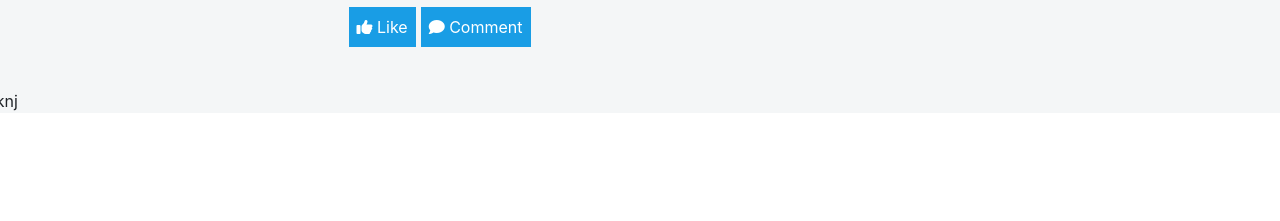
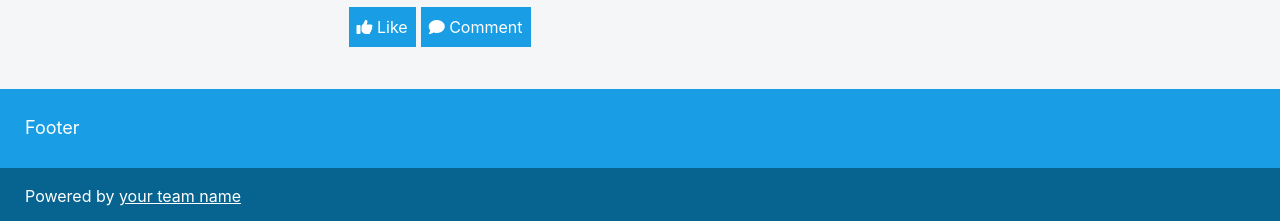
Before and after one commit to RuslanShadmanov/social-network, a plain HTML site: page index.html in a window 1280 px wide. Shown: the part 1643-1864 px from the top of the page. Before the commit the page ends 1756 px from the top, so only its background shows below. Drawn offline with nearby package versions, Linux system fonts and the light colour scheme.

Commit message:
All done

```diff
--- a/index.html
+++ b/index.html
@@ -291,9 +291,15 @@
         <div class="logo"><i class="fa-solid fa-bug"></i></div>
       </div>
 
+    </div>
 
 
+    <div class="footer">
+    <footer>Footer</Footer>
+    <div class="footer2">Powered by
+      <a href="index.html"> your team name</a>
+    </div>
+  </div>
+  </body>
 
-    <div class="footer">jfnaknj</div>
-  </body>
 </html>
--- a/style.css
+++ b/style.css
@@ -493,3 +493,27 @@ gap: 15px;
 
 font-size: 2.2em;
 }
+/* -- ---Footer---- */
+
+.footer footer{
+  padding: 25px;
+  height: 79px;
+  background-color: #199de5;
+  color: white;
+  font-size: large;
+
+
+
+}
+
+.footer2{
+  background-color: #076490;
+  color: white;
+  height: 53px;
+  padding: 16px 0 0 25px;
+}
+
+.footer2 a{
+  text-decoration: underline;
+  color: white;
+}
```
